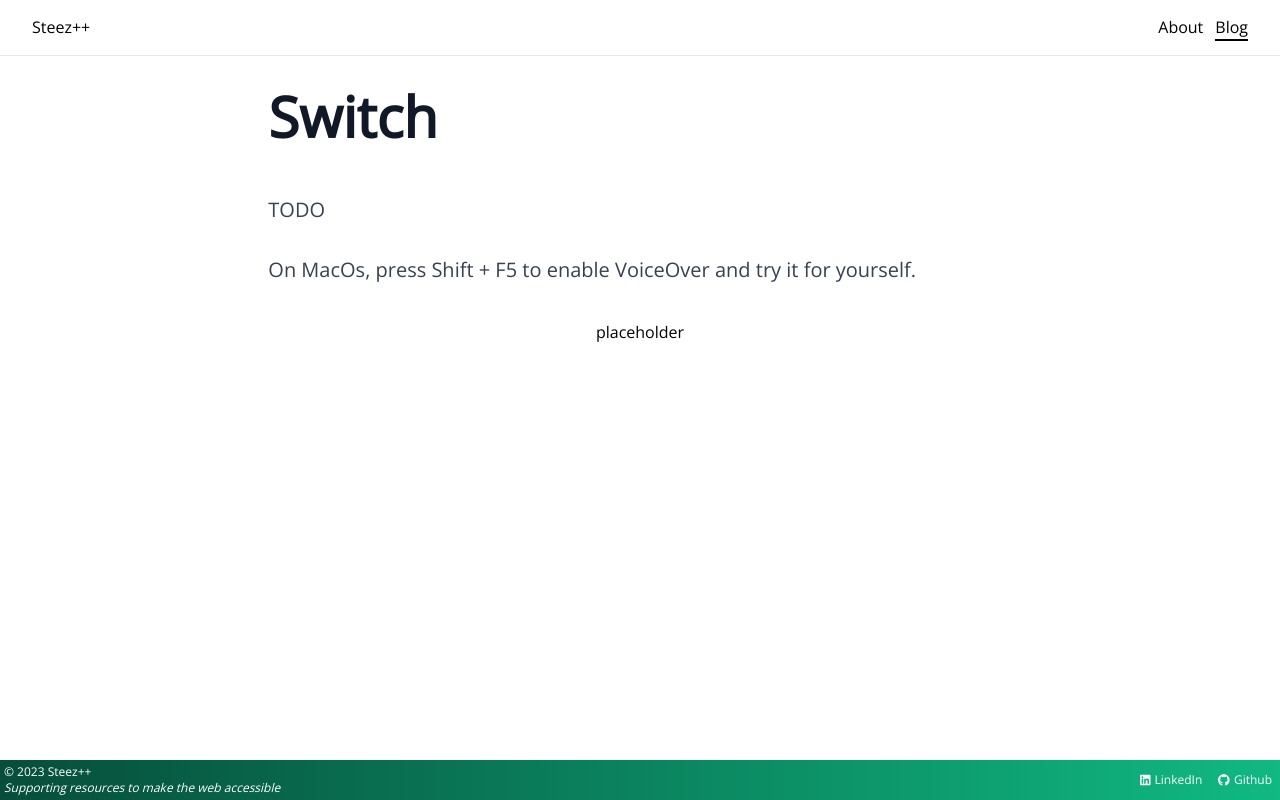
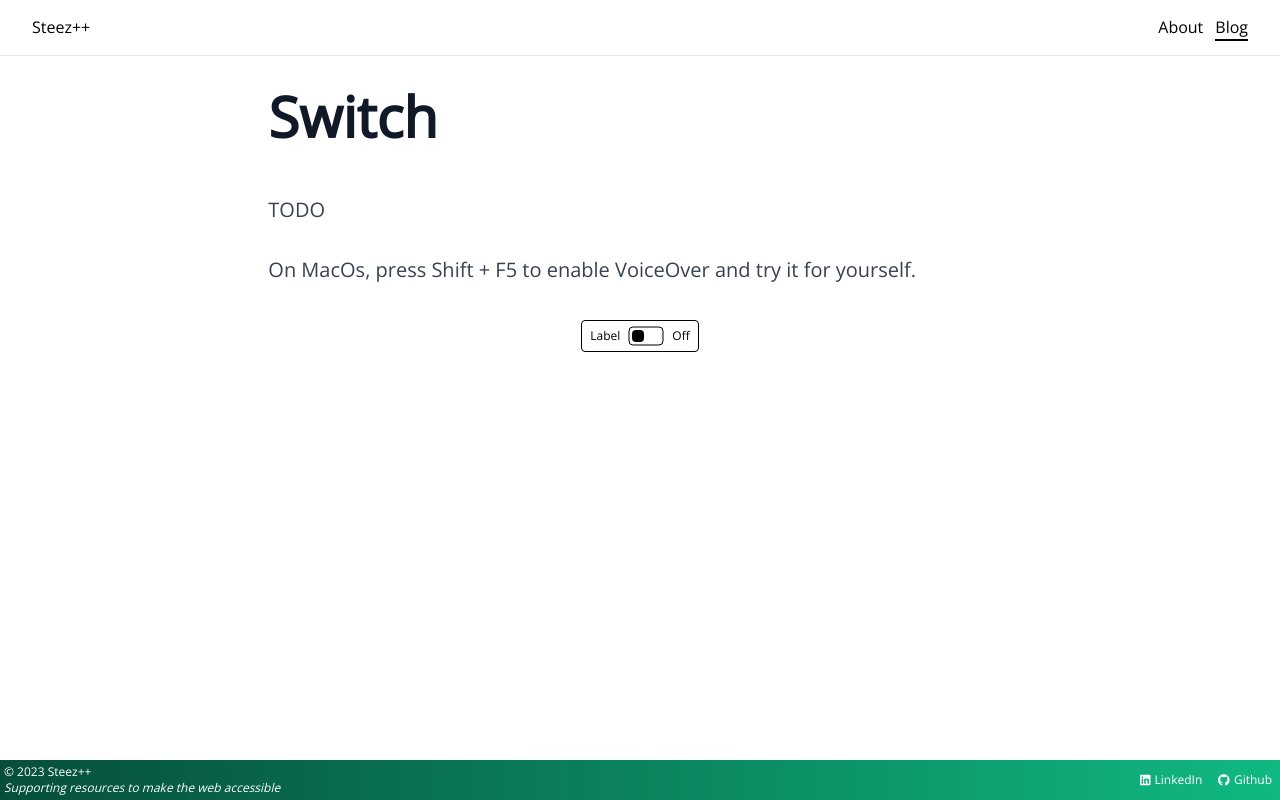
Before and after one commit to steezplusplus/Accessible-Web-Components, a Next.js app: page /blog/switch in a window 1280 px wide. Built offline with nearby package versions, Linux system fonts and the light colour scheme.

Commit message:
feat: finish switch component

```diff
--- a/app/blog/switch/_components/switch/Switch.tsx
+++ b/app/blog/switch/_components/switch/Switch.tsx
@@ -1,6 +1,34 @@
+'use client';
+
+import { useState } from 'react';
 
 export function Switch() {
+  const [ariaChecked, setAriaChecked] = useState<boolean>(false);
+
+  const handleClick = () => {
+    setAriaChecked(() => !ariaChecked);
+  };
+
   return (
-    <button>placeholder</button>
+    <button
+      role="switch"
+      type="button"
+      aria-checked={ariaChecked}
+      onClick={handleClick}
+      className="flex h-8 items-center justify-center rounded border border-black p-2 text-xs"
+    >
+      <span>Label</span>
+      <svg xmlns="http://www.w3.org/2000/svg" height="20" width="36" className="ml-2">
+        <rect className="fill-white stroke-black" x="1" y="1" width="34" height="18" rx="4" ></rect>
+        <rect className={ariaChecked ? 'hidden' : ''} x="4" y="4" width="12" height="12" rx="4"></rect>
+        <rect className={ariaChecked ? 'fill-green-600' : 'hidden'} x="20" y="4" width="12" height="12" rx="4"></rect>
+      </svg>
+      <span
+        aria-hidden={ariaChecked}
+        className="ml-2"
+      >
+        {ariaChecked ? 'On' : 'Off'}
+      </span>
+    </button>
   );
 }
```
